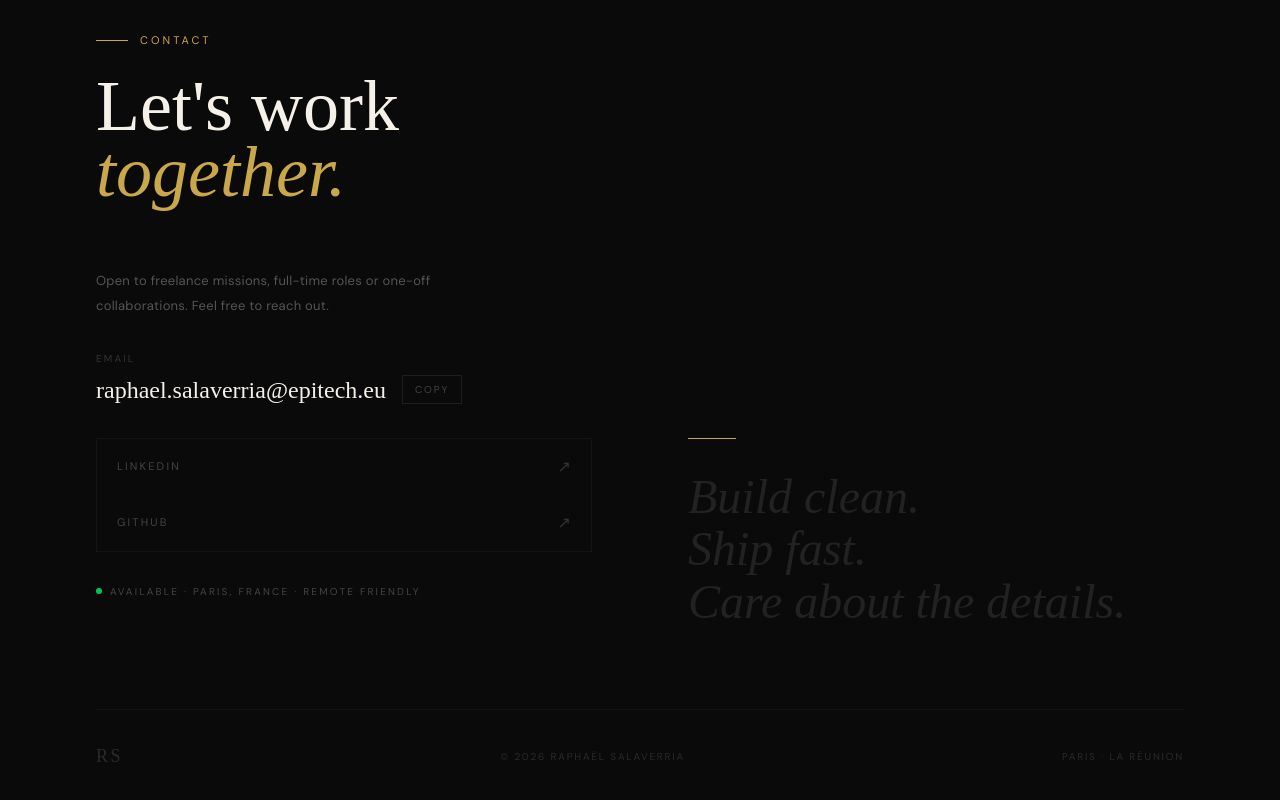
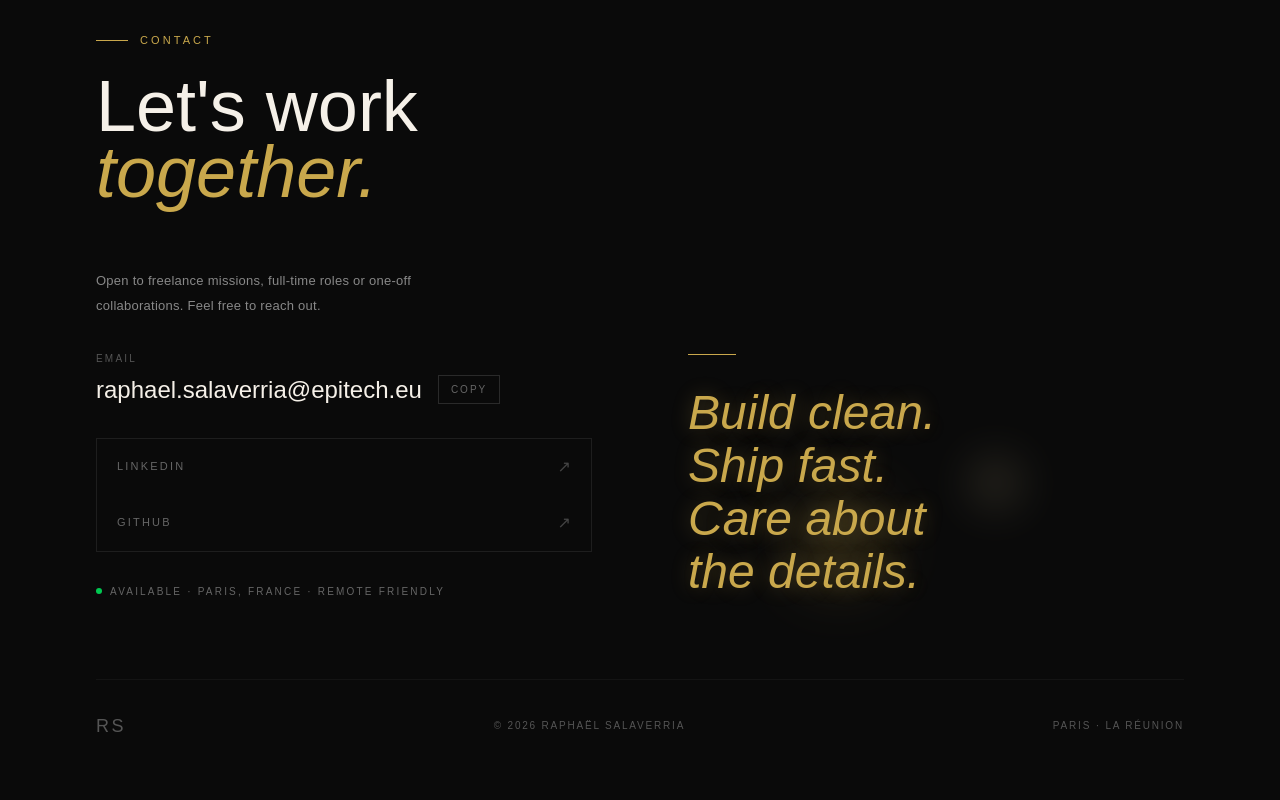
Before and after one commit to TinosS974/Portfolio, a Next.js app in the folder portfolio/: page / in a window 1280 px wide. Shown: the part 3417-4217 px from the top of the page. Built offline with nearby package versions, Linux system fonts and the light colour scheme.

Commit message:
[ADD]: changed font and some style

```diff
--- a/portfolio/app/globals.css
+++ b/portfolio/app/globals.css
@@ -1,5 +1,6 @@
 @import "tailwindcss";
 @import "@fontsource-variable/cormorant";
+@import "@fontsource-variable/mulish";
 
 :root {
   --gold: #c9a84c;
@@ -7,15 +8,21 @@
   --gold-muted: rgba(201, 168, 76, 0.15);
   --bg: #0a0a0a;
   --fg: #f5f0e8;
-  --muted: #555;
+  --muted: #888;
 }
 
 * {
   box-sizing: border-box;
+  font-family: "Mulish Variable", sans-serif;
 }
 
 html {
   scroll-behavior: smooth;
+}
+
+body {
+  font-family: "Mulish Variable", sans-serif;
+  color: #b0aa9f;
 }
 
 ::selection {
--- a/portfolio/app/layout.tsx
+++ b/portfolio/app/layout.tsx
@@ -1,22 +1,14 @@
 import type { Metadata } from "next";
-import { DM_Sans } from "next/font/google";
 import "./globals.css";
 import Navbar from "@/components/Navbar";
 
-const dmSans = DM_Sans({
-  subsets: ["latin"],
-  weight: ["300", "400"],
-  variable: "--font-sans",
-});
-
 export const metadata: Metadata = {
   title: "Raphael Salaverria — Full Stack Developer",
-  description:
-    "Portfolio of a Paris-based fullstack developer. Clean interfaces, fluid motion, sharp code.",
+  description: "Portfolio of a Paris-based fullstack developer. Clean interfaces, fluid motion, sharp code.",
   openGraph: {
     title: "Raphael Salaverria — Full Stack Developer",
     description: "Paris-based fullstack developer. Clean. Sharp. Fluid.",
-    url: "https://tondomaine.dev", // ← à remplacer quand tu as ton domaine
+    url: "https://r-salaverria.fr",
     siteName: "Raphael Salaverria",
     locale: "en_US",
     type: "website",
@@ -28,14 +20,10 @@ export const metadata: Metadata = {
   },
 };
 
-export default function RootLayout({
-  children,
-}: {
-  children: React.ReactNode;
-}) {
+export default function RootLayout({ children }: { children: React.ReactNode }) {
   return (
-    <html lang="en" className={`${dmSans.variable}`}>
-      <body className="bg-[#0a0a0a] text-[#f5f0e8] antialiased">
+    <html lang="en">
+      <body className="bg-[#0a0a0a] antialiased">
         <Navbar />
         {children}
       </body>
--- a/portfolio/components/sections/Contact.tsx
+++ b/portfolio/components/sections/Contact.tsx
@@ -47,9 +47,9 @@ export default function Contact() {
       </motion.div>
 
       {/* Layout */}
-      <div className="grid grid-cols-1 lg:grid-cols-2 gap-16 lg:gap-24 items-start">
+      <div className="grid grid-cols-1 lg:grid-cols-2 gap-16 lg:gap-24 items-end">
 
-        {/* Gauche — email + socials + status */}
+        {/* Gauche */}
         <motion.div
           variants={staggerContainer}
           initial="hidden"
@@ -58,15 +58,15 @@ export default function Contact() {
         >
           <motion.p
             variants={fadeUp}
-            className="text-[#555] text-[13px] leading-[1.9] tracking-[0.02em] max-w-sm"
+            className="text-[#888] text-[13px] leading-[1.9] tracking-[0.02em] max-w-sm"
           >
             Open to freelance missions, full-time roles or one-off collaborations.
             Feel free to reach out.
           </motion.p>
 
-          {/* Email block */}
+          {/* Email */}
           <motion.div variants={fadeUp} className="flex flex-col gap-2">
-            <span className="text-[10px] tracking-[0.22em] uppercase text-[#333]">
+            <span className="text-[10px] tracking-[0.22em] uppercase text-[#555]">
               Email
             </span>
             <div className="flex items-center gap-4 flex-wrap">
@@ -75,7 +75,7 @@ export default function Contact() {
               </span>
               <button
                 onClick={handleCopyEmail}
-                className="text-[10px] tracking-[0.2em] uppercase border border-[#1e1e1e] px-3 py-1.5 text-[#444] hover:border-[#c9a84c33] hover:text-[#c9a84c] transition-all duration-300"
+                className="text-[10px] tracking-[0.2em] uppercase border border-[#2a2a2a] px-3 py-1.5 text-[#666] hover:border-[#c9a84c33] hover:text-[#c9a84c] transition-all duration-300"
               >
                 {copied ? "Copied ✓" : "Copy"}
               </button>
@@ -85,7 +85,7 @@ export default function Contact() {
           {/* Socials */}
           <motion.div
             variants={staggerContainer}
-            className="flex flex-col border border-[#141414]"
+            className="flex flex-col border border-[#1e1e1e]"
           >
             {[
               { label: "LinkedIn", href: about.social.linkedin },
@@ -97,12 +97,12 @@ export default function Contact() {
                     href={link.href}
                     target="_blank"
                     rel="noopener noreferrer"
-                    className="flex items-center justify-between px-5 py-4 border-b border-[#141414] last:border-b-0 group hover:bg-[#0f0f0f] transition-colors duration-300"
+                    className="flex items-center justify-between px-5 py-4 border-b border-[#1e1e1e] last:border-b-0 group hover:bg-[#0f0f0f] transition-colors duration-300"
                   >
-                    <span className="text-[11px] tracking-[0.2em] uppercase text-[#444] group-hover:text-[#c9a84c] transition-colors duration-300">
+                    <span className="text-[11px] tracking-[0.2em] uppercase text-[#666] group-hover:text-[#c9a84c] transition-colors duration-300">
                       {link.label}
                     </span>
-                    <span className="text-[#333] group-hover:text-[#c9a84c] transition-colors duration-300">
+                    <span className="text-[#444] group-hover:text-[#c9a84c] transition-colors duration-300">
                       ↗
                     </span>
                   </Link>
@@ -111,49 +111,91 @@ export default function Contact() {
             )}
           </motion.div>
 
+          {/* Status */}
           <motion.div variants={fadeUp} className="flex items-center gap-2">
             <span className="w-1.5 h-1.5 rounded-full bg-green-500 inline-block" />
-            <span className="text-[10px] tracking-[0.22em] uppercase text-[#444]">
+            <span className="text-[10px] tracking-[0.22em] uppercase text-[#666]">
               Available · Paris, France · Remote friendly
             </span>
           </motion.div>
         </motion.div>
 
-        {/* Droite — citation alignée sur le bloc socials */}
+        {/* Droite — citation avec lumière orbitale */}
 <motion.div
   variants={staggerContainer}
   initial="hidden"
   animate={inView ? "visible" : "hidden"}
-          className="flex flex-col"
+  className="flex flex-col justify-end"
 >
-          {/* Spacer qui pousse la citation au niveau du bloc email/socials */}
-          <div className="flex flex-col gap-8">
-            {/* Espace équivalent au paragraphe intro gauche */}
-            <div className="text-[13px] leading-[1.9] opacity-0 select-none pointer-events-none">
-              Open to freelance missions, full-time roles or one-off collaborations.
-              Feel free to reach out.
-            </div>
-
-            {/* Espace équivalent au bloc email gauche */}
-            <div className="opacity-0 select-none pointer-events-none flex flex-col gap-2">
-              <span className="text-[10px]">Email</span>
-              <span className="text-2xl">placeholder</span>
-            </div>
-
-            {/* Citation — alignée avec le bloc socials */}
+  {/* Citation */}
   <motion.div variants={fadeUp} className="flex flex-col">
     <motion.div
       variants={expandLine}
       className="w-12 h-px bg-[#c9a84c] mb-8"
     />
+
+    <div className="relative inline-block">
+      {/* Halo principal */}
+      <motion.div
+        className="absolute pointer-events-none"
+        style={{
+          width: "120px",
+          height: "120px",
+          borderRadius: "50%",
+          background: "radial-gradient(circle, rgba(201,168,76,0.6) 0%, transparent 70%)",
+          filter: "blur(30px)",
+          top: "50%",
+          left: "50%",
+          translateX: "-50%",
+          translateY: "-50%",
+        }}
+        animate={{
+          x: ["0%", "80%", "60%", "-60%", "-80%", "0%"],
+          y: ["0%", "60%", "-80%", "-60%", "40%", "0%"],
+          opacity: [0.6, 0.9, 0.5, 0.8, 0.6, 0.6],
+          scale: [1, 1.3, 0.9, 1.2, 1, 1],
+        }}
+        transition={{ duration: 8, repeat: Infinity, ease: "easeInOut" }}
+      />
+
+      {/* Halo secondaire */}
+      <motion.div
+        className="absolute pointer-events-none"
+        style={{
+          width: "80px",
+          height: "80px",
+          borderRadius: "50%",
+          background: "radial-gradient(circle, rgba(232,213,163,0.4) 0%, transparent 70%)",
+          filter: "blur(20px)",
+          top: "50%",
+          left: "50%",
+          translateX: "-50%",
+          translateY: "-50%",
+        }}
+        animate={{
+          x: ["0%", "-80%", "-60%", "60%", "80%", "0%"],
+          y: ["0%", "-60%", "80%", "60%", "-40%", "0%"],
+          opacity: [0.4, 0.7, 0.3, 0.6, 0.4, 0.4],
+        }}
+        transition={{ duration: 8, repeat: Infinity, ease: "easeInOut", delay: 0.5 }}
+      />
+
+      {/* Texte */}
       <motion.p
         variants={fadeUp}
-                className="font-[Cormorant_Variable] text-[36px] md:text-[48px] font-light italic text-[#222] leading-[1.1]"
+        className="font-[Cormorant_Variable] text-[36px] md:text-[48px] font-light italic leading-[1.1] relative z-10"
+        style={{
+          color: "#c9a84c",
+          textShadow: "0 0 20px rgba(201,168,76,0.3)",
+        }}
       >
-                Build clean.<br />Ship fast.<br />Care about the details.
+        Build clean.<br />
+        Ship fast.<br />
+        Care about<br />
+        the details.
       </motion.p>
+    </div>
   </motion.div>
-          </div>
 </motion.div>
       </div>
 
@@ -166,21 +208,20 @@ export default function Contact() {
       >
         <motion.span
           variants={fadeIn}
-          className="font-[Cormorant_Variable] text-[#2a2a2a] text-lg tracking-[0.14em] uppercase"
+          className="font-[Cormorant_Variable] text-[#555] text-lg tracking-[0.14em] uppercase"
         >
           {about.initials}
         </motion.span>
-
         <motion.span
           variants={fadeIn}
-          className="text-[10px] tracking-[0.18em] uppercase text-[#2a2a2a]"
+          className="text-[10px] tracking-[0.18em] uppercase text-[#555]"
         >
           © {new Date().getFullYear()} {about.name}
         </motion.span>
 
         <motion.span
           variants={fadeIn}
-          className="text-[10px] tracking-[0.18em] uppercase text-[#2a2a2a]"
+          className="text-[10px] tracking-[0.18em] uppercase text-[#555]"
         >
           Paris · La Réunion
         </motion.span>
--- a/portfolio/package.json
+++ b/portfolio/package.json
@@ -10,6 +10,7 @@
   },
   "dependencies": {
     "@fontsource-variable/cormorant": "^5.2.8",
+    "@fontsource-variable/mulish": "^5.2.8",
     "framer-motion": "^12.38.0",
     "next": "16.2.4",
     "react": "19.2.4",
```
Also changed, not shown: portfolio/components/sections/Experiences.tsx (+20 -21 lines), portfolio/components/sections/Projects.tsx (+24 -29 lines), 1 other file (tests, documents, lock files or other folders). Lines whose indentation alone changed are shown as unchanged.
